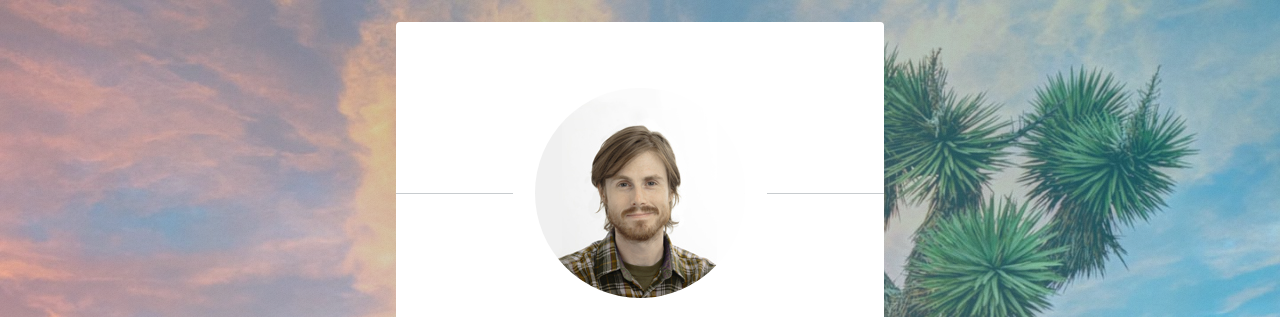
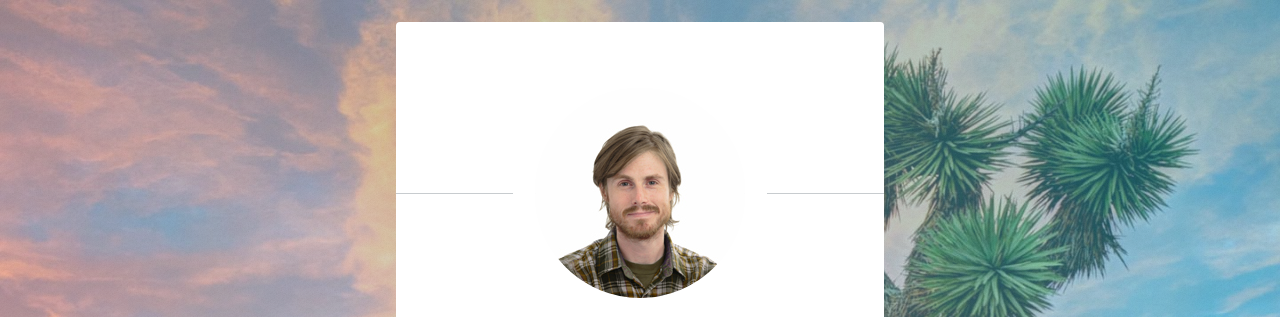
Before and after one commit to jhulcher/jhulcher.github.io, a plain HTML site: page index.html in a window 1280 px wide. Shown: the top 317 px of the page. Drawn offline with Linux system fonts and the light colour scheme.

Commit message:
Add new photo

```diff
--- a/index.html
+++ b/index.html
@@ -12,7 +12,7 @@
 
 					<section id="main">
 						<header>
-							<span class="avatar"><img src="images/avatar5.jpg" alt="" /></span>
+							<span class="avatar"><img src="images/avatar.jpg" alt="" /></span>
 							<h1>J. C. Hulcher</h1>
 							<p>Software Engineer</p>
 						</header>
```
